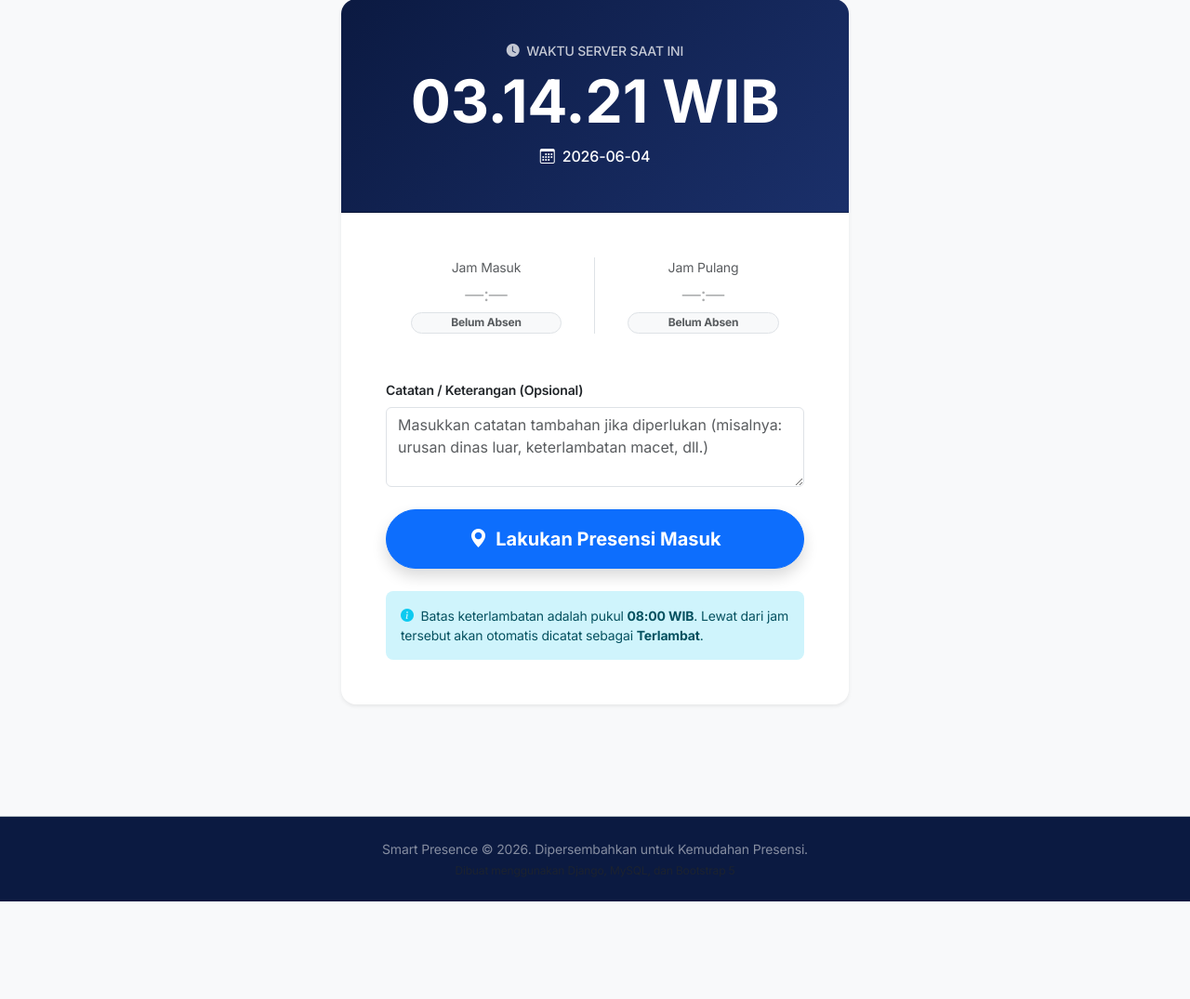
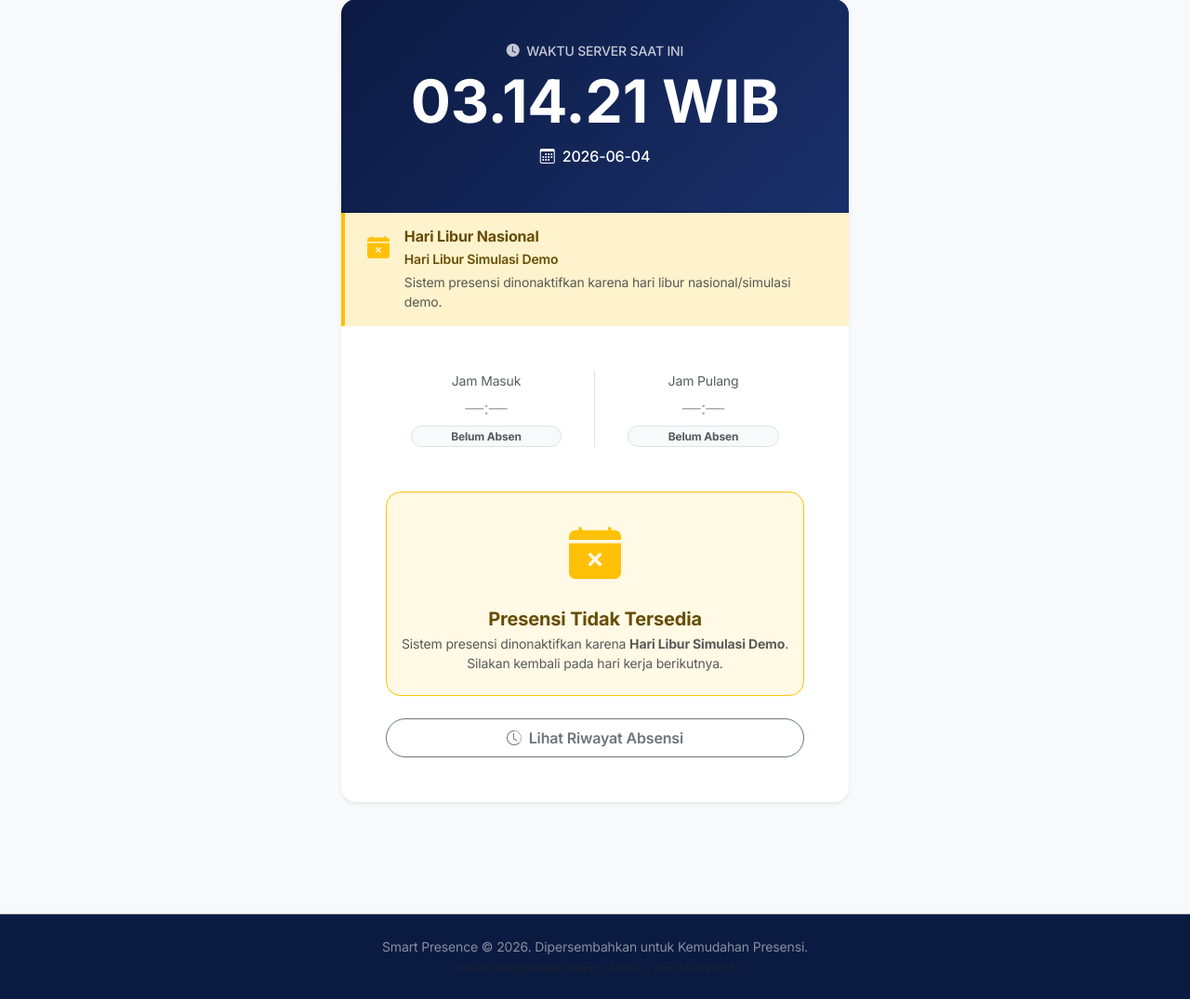
Before and after one commit to alifbait/smart-presence, a Django app: page /presensi/ in a window 1280 px wide. Shown: the part 297-1372 px from the top of the page at 93% size. Before the commit the page ends 1267 px from the top, so only its background shows below. Run offline with Django 5.2, Linux system fonts and the light colour scheme; a user stored in the database is signed in; tables that the repository leaves empty hold one stand-in row (values such as "Sample post").

Commit message:
fitur api hari libur internal

```diff
--- a/presensi/urls.py
+++ b/presensi/urls.py
@@ -12,4 +12,7 @@ urlpatterns = [
     path('laporan/', views.laporan_presensi, name='laporan_presensi'),
     path('laporan/excel/', views.export_excel, name='export_excel'),
     path('laporan/pdf/', views.export_pdf, name='export_pdf'),
+
+    # Internal Holiday Service API
+    path('api/hari-libur/', views.api_hari_libur, name='api_hari_libur'),
 ]
--- a/presensi/views.py
+++ b/presensi/views.py
@@ -9,7 +9,7 @@ from presensi.models import Presensi, PengajuanIzin
 from presensi.forms import PresensiForm, PengajuanIzinForm
 
 import pandas as pd
-from django.http import HttpResponse
+from django.http import HttpResponse, JsonResponse
 from io import BytesIO
 
 # Reportlab imports
@@ -19,6 +19,24 @@ from reportlab.platypus import SimpleDocTemplate, Table, TableStyle, Paragraph,
 from reportlab.lib.styles import getSampleStyleSheet, ParagraphStyle
 from reportlab.pdfgen import canvas
 
+# Konfigurasi Hari Libur Nasional Sederhana
+HARI_LIBUR = {
+    "2026-06-04": {
+        "nama": "Hari Libur Simulasi Demo",
+        "keterangan": "Sistem presensi dinonaktifkan karena hari libur nasional/simulasi demo."
+    },
+    "2026-08-17": {
+        "nama": "Hari Kemerdekaan Republik Indonesia",
+        "keterangan": "Memperingati Hari Kemerdekaan Republik Indonesia."
+    },
+    "2026-12-25": {
+        "nama": "Hari Natal",
+        "keterangan": "Libur nasional perayaan Hari Natal."
+    }
+}
+
+TEST_MODE_HARI_LIBUR = True
+
 def get_pegawai_atau_salah(request):
     """
     Helper untuk mendapatkan data Pegawai dari user login secara aman.
@@ -27,6 +45,56 @@ def get_pegawai_atau_salah(request):
     if hasattr(request.user, 'pegawai'):
         return request.user.pegawai
     return None
+
+
+def api_hari_libur(request):
+    """
+    Internal Holiday Service API.
+    Endpoint: GET /api/hari-libur/?tanggal=YYYY-MM-DD
+    Jika parameter tanggal tidak diberikan, gunakan tanggal hari ini
+    (atau tanggal simulasi jika TEST_MODE aktif).
+
+    Response JSON:
+    {
+        "tanggal": "2026-06-04",
+        "is_holiday": true,
+        "holiday_name": "Hari Libur Simulasi Demo",
+        "holiday_description": "...",
+        "source": "Internal Holiday Service",
+        "test_mode": true
+    }
+    """
+    import datetime
+    now = timezone.localtime(timezone.now())
+
+    # Tentukan tanggal yang akan dicek
+    tanggal_param = request.GET.get('tanggal', None)
+    if tanggal_param:
+        try:
+            datetime.datetime.strptime(tanggal_param, '%Y-%m-%d')
+            date_str = tanggal_param
+        except ValueError:
+            return JsonResponse({
+                'error': 'Format tanggal tidak valid. Gunakan format YYYY-MM-DD.',
+                'contoh': '/api/hari-libur/?tanggal=2026-08-17'
+            }, status=400)
+    elif TEST_MODE_HARI_LIBUR:
+        date_str = "2026-06-04"
+    else:
+        date_str = now.strftime('%Y-%m-%d')
+
+    holiday = HARI_LIBUR.get(date_str)
+    is_holiday = holiday is not None
+
+    data = {
+        "tanggal": date_str,
+        "is_holiday": is_holiday,
+        "holiday_name": holiday['nama'] if is_holiday else None,
+        "holiday_description": holiday['keterangan'] if is_holiday else None,
+        "source": "Internal Holiday Service",
+        "test_mode": TEST_MODE_HARI_LIBUR,
+    }
+    return JsonResponse(data)
 
 
 @login_required
@@ -39,19 +107,31 @@ def presensi_harian(request):
         return render(request, 'presensi/no_profile.html', {'judul_halaman': 'Akses Dibatasi | Smart Presence'})
 
     now = timezone.localtime(timezone.now())
-    today = now.date()
+    date_str = "2026-06-04" if TEST_MODE_HARI_LIBUR else now.strftime('%Y-%m-%d')
+
+    import datetime
+    query_date = datetime.datetime.strptime(date_str, '%Y-%m-%d').date() if TEST_MODE_HARI_LIBUR else now.date()
 
     # Ambil data presensi hari ini jika sudah ada
-    presensi_hari_ini = Presensi.objects.filter(pegawai=pegawai, tanggal=today).first()
+    presensi_hari_ini = Presensi.objects.filter(pegawai=pegawai, tanggal=query_date).first()
     form = PresensiForm(instance=presensi_hari_ini)
+
+    # Deteksi Hari Libur
+    holiday = HARI_LIBUR.get(date_str)
+    is_holiday = holiday is not None
+    holiday_name = holiday.get('nama') if is_holiday else ""
+    holiday_description = holiday.get('keterangan') if is_holiday else ""
 
     konteks = {
         'judul_halaman': 'Absensi Harian | Smart Presence',
         'pegawai': pegawai,
         'presensi_hari_ini': presensi_hari_ini,
         'form': form,
-        'hari_ini': now.strftime('%Y-%m-%d'),
+        'hari_ini': date_str,
         'batas_absen': '08:00',
+        'is_holiday': is_holiday,
+        'holiday_name': holiday_name,
+        'holiday_description': holiday_description,
     }
     return render(request, 'presensi/presensi_harian.html', konteks)
 
@@ -67,7 +147,16 @@ def presensi_masuk(request):
 
     if request.method == 'POST':
         now = timezone.localtime(timezone.now())
-        today = now.date()
+        date_str = "2026-06-04" if TEST_MODE_HARI_LIBUR else now.strftime('%Y-%m-%d')
+
+        # Validasi Hari Libur
+        if date_str in HARI_LIBUR:
+            holiday_info = HARI_LIBUR[date_str]
+            messages.error(request, f"Tidak dapat melakukan presensi: Hari ini adalah {holiday_info['nama']}. {holiday_info['keterangan']}")
+            return redirect('presensi_harian')
+
+        import datetime
+        today = datetime.datetime.strptime(date_str, '%Y-%m-%d').date() if TEST_MODE_HARI_LIBUR else now.date()
         current_time = now.time()
 
         # Validasi: Cek apakah sudah absen hari ini
@@ -113,7 +202,16 @@ def presensi_pulang(request):
 
     if request.method == 'POST':
         now = timezone.localtime(timezone.now())
-        today = now.date()
+        date_str = "2026-06-04" if TEST_MODE_HARI_LIBUR else now.strftime('%Y-%m-%d')
+
+        # Validasi Hari Libur
+        if date_str in HARI_LIBUR:
+            holiday_info = HARI_LIBUR[date_str]
+            messages.error(request, f"Tidak dapat melakukan presensi: Hari ini adalah {holiday_info['nama']}. {holiday_info['keterangan']}")
+            return redirect('presensi_harian')
+
+        import datetime
+        today = datetime.datetime.strptime(date_str, '%Y-%m-%d').date() if TEST_MODE_HARI_LIBUR else now.date()
         current_time = now.time()
 
         # Ambil data presensi hari ini
--- a/templates/presensi/presensi_harian.html
+++ b/templates/presensi/presensi_harian.html
@@ -33,6 +33,21 @@
                 </div>
             </div>
 
+            {% if is_holiday %}
+            <div class="alert alert-warning border-0 border-start border-4 border-warning rounded-0 mb-0 py-3 px-4" role="alert">
+                <div class="d-flex align-items-start gap-3">
+                    <div class="flex-shrink-0 mt-1">
+                        <i class="bi bi-calendar-x-fill text-warning fs-4"></i>
+                    </div>
+                    <div>
+                        <h6 class="fw-bold text-warning-emphasis mb-1">Hari Libur Nasional</h6>
+                        <p class="mb-1 text-warning-emphasis fw-semibold small">{{ holiday_name }}</p>
+                        <p class="mb-0 text-muted small">{{ holiday_description }}</p>
+                    </div>
+                </div>
+            </div>
+            {% endif %}
+
             <div class="card-body p-5">
                 <!-- Check-in status display -->
                 <div class="row g-3 text-center mb-5">
@@ -59,7 +74,21 @@
                 </div>
 
                 <!-- Absen Forms -->
-                {% if not presensi_hari_ini %}
+                {% if is_holiday %}
+                    <!-- Mode: Hari Libur — Sembunyikan semua form presensi -->
+                    <div class="text-center py-4 bg-warning bg-opacity-10 border border-warning rounded-4">
+                        <div class="text-warning mb-3">
+                            <i class="bi bi-calendar-x-fill" style="font-size: 3.5rem;"></i>
+                        </div>
+                        <h5 class="fw-bold text-warning-emphasis mb-1">Presensi Tidak Tersedia</h5>
+                        <p class="text-muted small mb-0">Sistem presensi dinonaktifkan karena <strong>{{ holiday_name }}</strong>.<br>Silakan kembali pada hari kerja berikutnya.</p>
+                    </div>
+                    <div class="d-grid mt-4">
+                        <a href="{% url 'presensi_riwayat' %}" class="btn btn-outline-secondary fw-semibold rounded-pill py-2">
+                            <i class="bi bi-clock-history me-1"></i> Lihat Riwayat Absensi
+                        </a>
+                    </div>
+                {% elif not presensi_hari_ini %}
                     <!-- Mode: Absen Masuk -->
                     <form id="presensi-form" action="{% url 'presensi_masuk' %}" method="POST">
                         {% csrf_token %}
```
